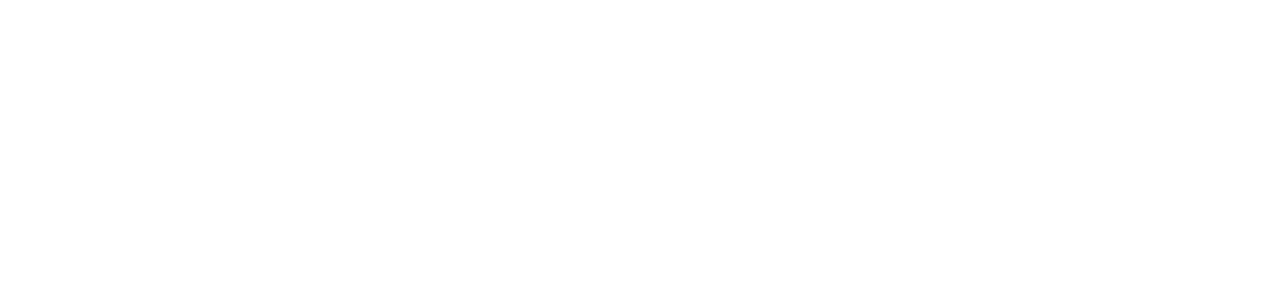
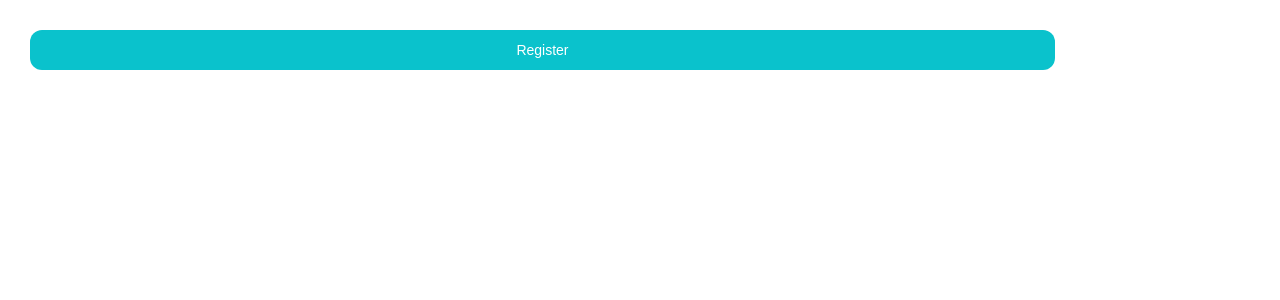
Before and after one commit to sajid-munawar/React-plan-a-date, a React (Create React App) app: page / in a window 1280 px wide. Before the commit this address had no page. Shown: the top 300 px of the page. Built offline with nearby package versions, Linux system fonts and the light colour scheme.

Commit message:
Add button to navigate to register page

```diff
--- /dev/null
+++ b/src/pages/home.js
@@ -0,0 +1,13 @@
+import React from "react";
+import { Route } from "react-router-dom";
+import { Button } from "../components";
+
+export const Home = () => {
+  return (
+    <>
+      <a href="/register">
+        <Button className="btn-filled">Register</Button>
+      </a>
+    </>
+  );
+};
--- a/src/pages/index.js
+++ b/src/pages/index.js
@@ -1,2 +1,3 @@
 export * from './login'
 export * from './register'
+export * from './home'
--- a/src/routes/routes.js
+++ b/src/routes/routes.js
@@ -1,13 +1,14 @@
 import React from "react";
 import { Route, Routes as Router } from "react-router-dom";
 import { Navigations } from "../config";
-import { Login, Register } from "../pages";
+import { Home, Login, Register } from "../pages";
 
 export function Routes() {
   return (
     <Router>
       <Route path={Navigations.LOGIN} element={<Login />} />
       <Route path={Navigations.Register} element={<Register />} />
+      <Route path='/' element={<Home />} />
     </Router>
   );
 }
```
